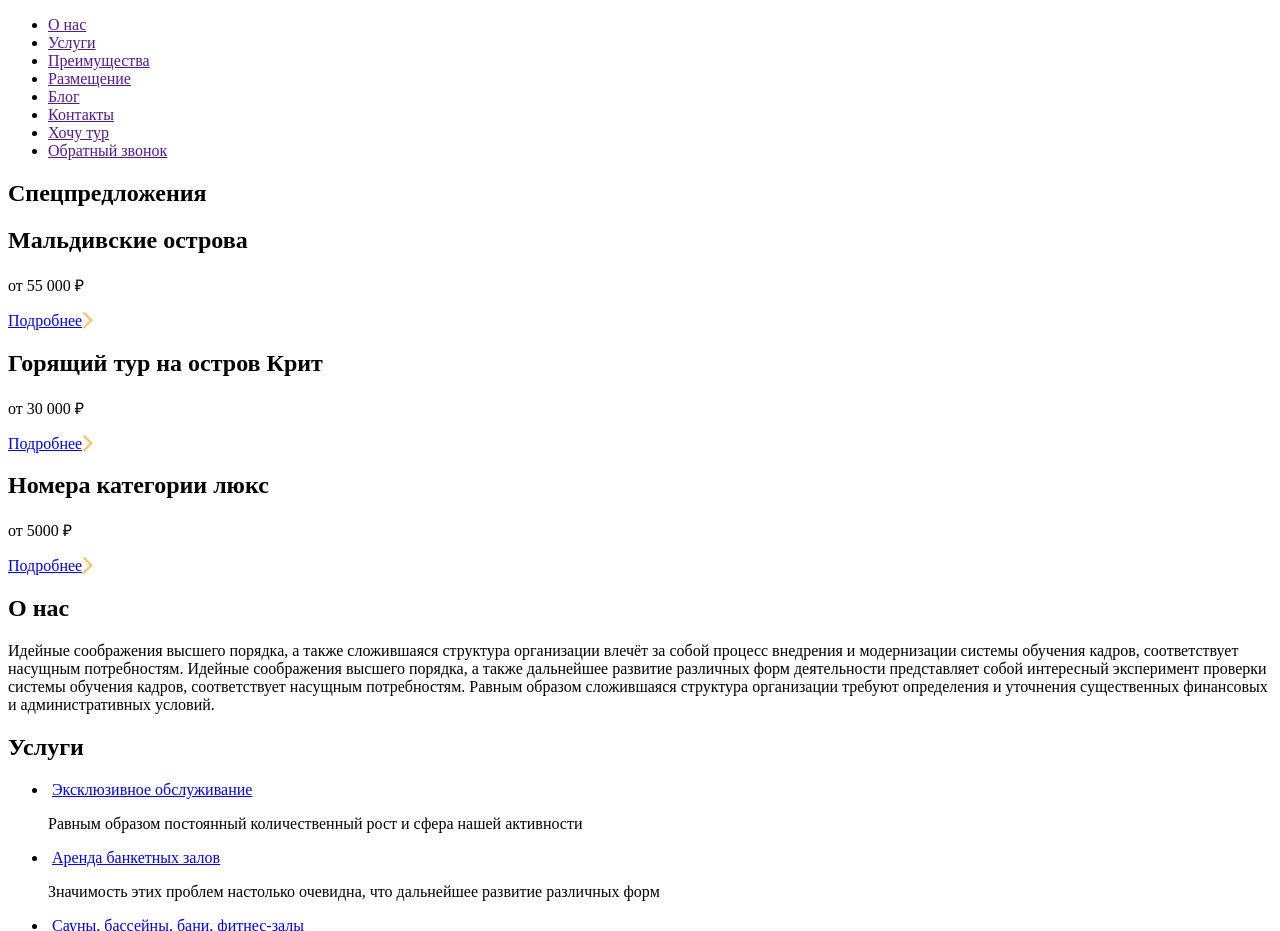
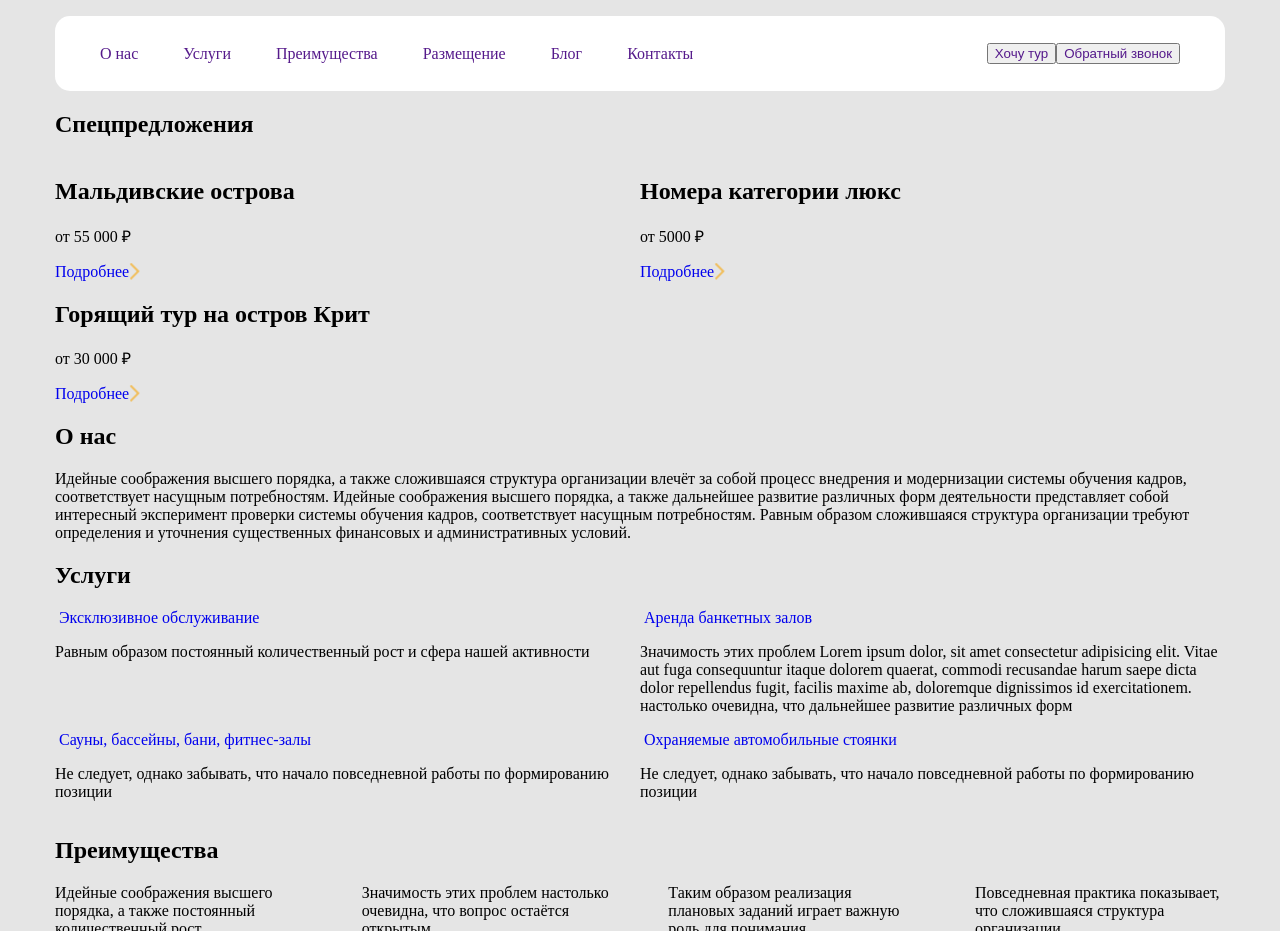
Before and after one commit to kjhccc/HOTELS, a plain HTML site: page index.html in a window 1280 px wide. Shown: the part 102-1033 px from the top of the page. Drawn offline with Linux system fonts and the light colour scheme.

Commit message:
Работа с FLEX DISPLAY

```diff
--- a/css/style.css
+++ b/css/style.css
@@ -1,7 +1,44 @@
+*{
+  box-sizing: border-box;
+}
 
+body{
+  margin: 0;
+  background-color: #E5E5E5;
+}
 
+a{
+  text-decoration: none;
+}
 
+ul{
+  list-style: none;
+  padding: 0;
+  margin: 0;
+}
 
+.container{
+  max-width: 1200px;
+  margin-left: auto;
+  margin-right: auto;
+  padding: 0 15px;
+}
+
+/* =========================== HEADER =========================== */
+
+.up-header{
+  display: flex;
+  padding: 30px 0;
+  align-items: center;
+}
+
+.logo{
+  margin-right: 40px
+}
+
+.user-account{
+  margin-left: auto;
+}
 
 .user-account-btn{
   background-position: left center;
@@ -10,9 +47,72 @@
   background-repeat: no-repeat;
 }
 
+.menu{
+  outline: solid 1px transparent;
+  background-color: white;
+  border-radius: 15px;
+
+}
+
+.menu-list{
+  display: flex;
+  padding: 27px 45px;
+  justify-content: space-between;
+
+}
+
+.menu-list-left{
+  display: flex;
+  align-items: center;
+}
+
+.menu-list-item-left:not(:last-child){
+  margin-right: 45px;
+}
+
+.menu-list-right{
+  display: flex;
+}
+
+/* ============================== SPETIAL ============================= */
+
+.spetial-cards{
+  display: flex;
+}
+
+.spetial-cards-left{
+  flex-basis: 50%;
+}
+
 .arrow2{
   background-position: left center;
   background-image: url(../img/arrow2.png);
   padding-left: 18px;
   background-repeat: no-repeat;
 }
+
+
+/* =============================== SERVICE ============================= */
+
+
+.services-list{
+  display: flex;
+  flex-wrap: wrap;
+}
+
+.services-item{
+  flex-basis: 50%;
+}
+
+/* ================================= ADVANTAGES ============================== */
+
+.advantages-list{
+  display: flex;
+  justify-content: space-between;
+  flex-wrap: wrap;
+}
+
+.advantages-list-item{
+  flex-basis: 250px;
+  margin-bottom: 20px;
+}
--- a/index.html
+++ b/index.html
@@ -11,7 +11,8 @@
   <header>
     <div class="container">
       <div class="up-header">
-        <a href="#"><img src="/img/logo.png" alt="Logo Lagoona hotel"></a>
+        <a class="logo" href="#"><img src="/img/logo.png" alt="Logo Lagoona hotel">
+        </a>
         <div class="tel">
           <a href="tel:+74953225448">+7-495-322-54-48</a>
         </div>
@@ -21,30 +22,34 @@
       </div>
       <nav class="menu">
         <ul class="menu-list">
-          <li class="menu-list-item">
+          <div class="menu-list-left">
+            <li class="menu-list-item-left">
               <a href="">О нас</a>
             </li>
-          <li class="menu-list-item">
+            <li class="menu-list-item-left">
               <a href="">Услуги</a>
             </li>
-          <li class="menu-list-item">
+            <li class="menu-list-item-left">
               <a href="">Преимущества</a>
             </li>
-          <li class="menu-list-item">
+            <li class="menu-list-item-left">
               <a href="">Размещение</a>
             </li>
-          <li class="menu-list-item">
+            <li class="menu-list-item-left">
               <a href="">Блог</a>
             </li>
-          <li class="menu-list-item">
+            <li class="menu-list-item-left">
               <a href="">Контакты</a>
             </li>
-          <li class="menu-list-item">
-            <a href="">Хочу тур</a>
+          </div>
+          <div class="menu-list-right">
+              <li class="menu-list-item button">
+              <button> <a href="">Хочу тур</a> </button>
             </li>
-          <li class="menu-list-item">
-            <a href="">Обратный звонок</a>
+            <li class="menu-list-item button">
+              <button> <a href="">Обратный звонок</a> </button>
             </li>
+          </div>
         </ul>
       </nav>
     </div>
@@ -52,9 +57,12 @@
   <main>
     <section class="spetial">
       <div class="container">
+
           <h1 class="spetial-text">
             Спецпредложения
           </h1>
+      <div class="spetial-cards">
+        <div class="spetial-cards-left">
           <div class="left-spetial">
             <div class="left-spetial-mald">
               <h2 class="left-spetial-mald-text">
@@ -83,6 +91,7 @@
               </div>
             </div>
           </div>
+        </div>
           <div class="right-spetial">
             <div class="right-spetial-lux">
               <h2 class="right-spetial-lux-text">
@@ -94,6 +103,7 @@
               <div class="spetial-more">
                 <a href="#">Подробнее</a>
                 <span class="arrow2"></span>
+              </div>
             </div>
           </div>
         </div>
@@ -130,7 +140,7 @@
               <img src="#" alt="">
               <a href="#">Аренда банкетных залов</a>
               <p>
-                Значимость этих проблем настолько очевидна, что дальнейшее развитие различных форм
+                Значимость этих проблем Lorem ipsum dolor, sit amet consectetur adipisicing elit. Vitae aut fuga consequuntur itaque dolorem quaerat, commodi recusandae harum saepe dicta dolor repellendus fugit, facilis maxime ab, doloremque dignissimos id exercitationem. настолько очевидна, что дальнейшее развитие различных форм
               </p>
             </div>
           </li>
@@ -161,53 +171,37 @@
           Преимущества
         </h1>
         <ul class="advantages-list">
+
           <li class="advantages-list-item">
-            <span class="advantages-icon"></span>
-          </li>
-          <li class="advantages-list-text">
             Идейные соображения высшего порядка,
 а также постоянный количественный рост
           </li>
+
           <li class="advantages-list-item">
-            <span class="advantages-icon"></span>
-          </li>
-          <li class="advantages-list-text">
             Значимость этих проблем настолько очевидна, что вопрос остаётся открытым
           </li>
+
           <li class="advantages-list-item">
-            <span class="advantages-icon"></span>
-          </li>
-          <li class="advantages-list-text">
             Таким образом реализация плановых заданий играет важную роль для понимания
           </li>
+
           <li class="advantages-list-item">
-            <span class="advantages-icon"></span>
-          </li>
-          <li class="advantages-list-text">
             Повседневная практика показывает, что сложившаяся структура организации
           </li>
+
           <li class="advantages-list-item">
-            <span class="advantages-icon"></span>
-          </li>
-          <li class="advantages-list-text">
             Равным образом рамки и место обучения кадров способствует подготовки сотрудника
           </li>
+
           <li class="advantages-list-item">
-            <span class="advantages-icon"></span>
-          </li>
-          <li class="advantages-list-text">
             Консультация с активом влечёт за собой процесс внедрения услуг нашего сервиса
           </li>
+
           <li class="advantages-list-item">
-            <span class="advantages-icon"></span>
+            Повседневная практика показывает, lorem что дальнейшее развитие различных
           </li>
-          <li class="advantages-list-text">
-            Повседневная практика показывает, что дальнейшее развитие различных
-          </li>
+
           <li class="advantages-list-item">
-            <span class="advantages-icon"></span>
-          </li>
-          <li class="advantages-list-text">
             Значимость этого настолько очевидна, что консультация наших экспертов помогает
           </li>
         </ul>
```
Lines whose indentation alone changed are shown as unchanged.
